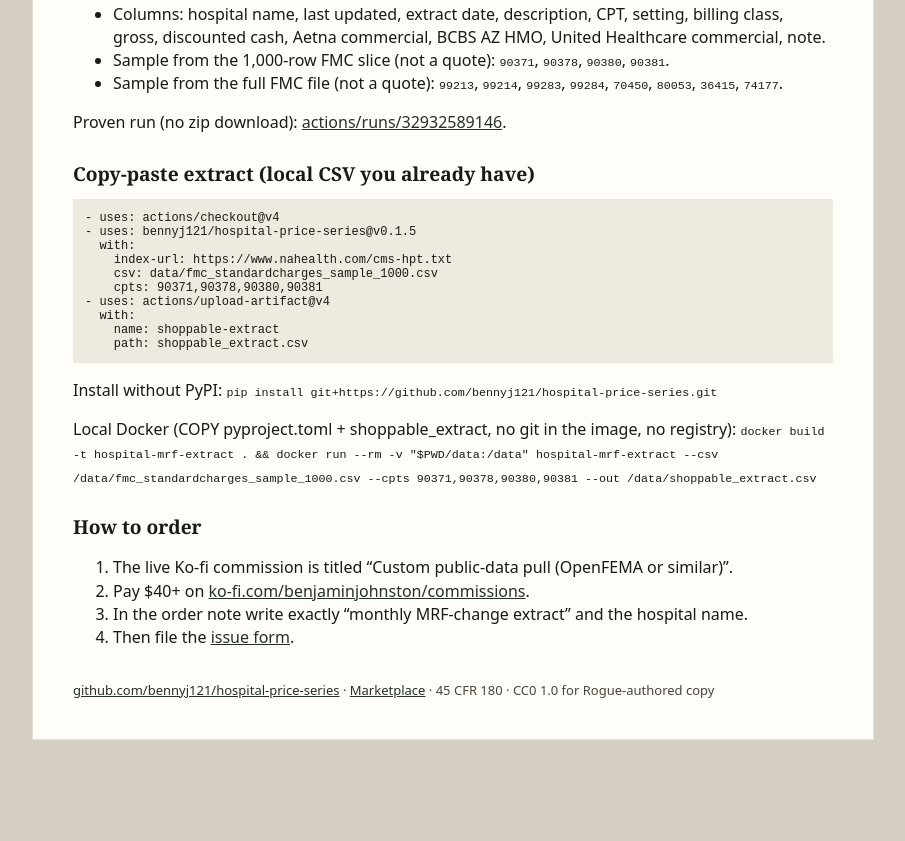
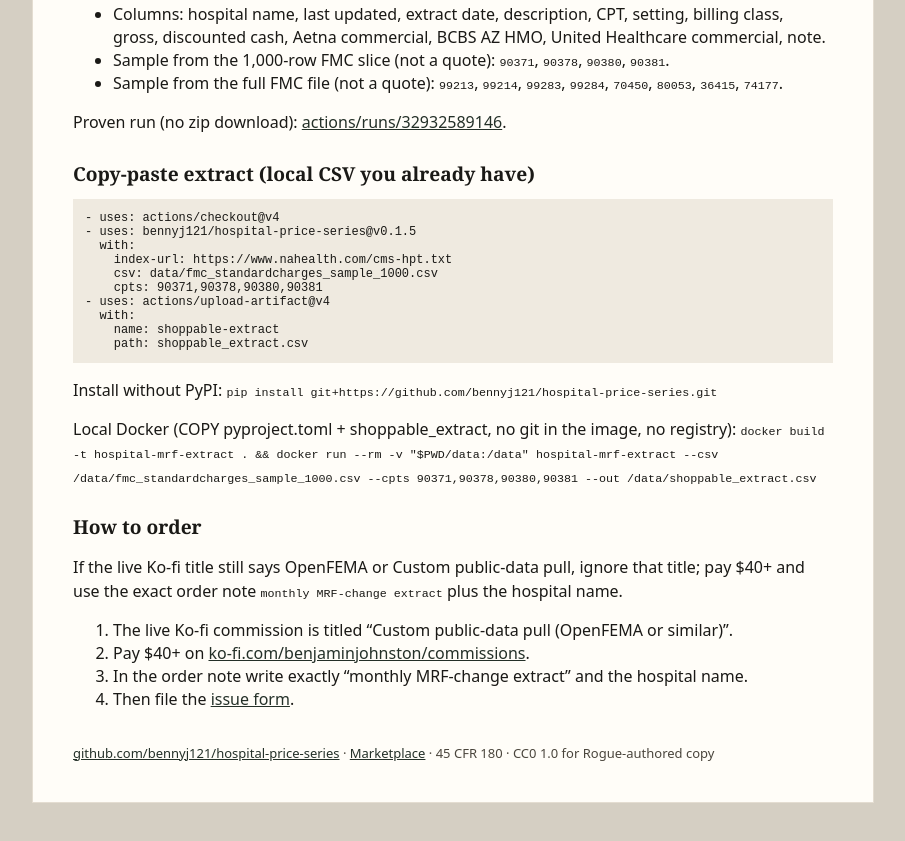
Before and after one commit to bennyj121/hospital-price-series, a plain HTML site: page docs/offer.html in a window 1280 px wide. Shown: the part 1033-1874 px from the top of the page, without its empty margins (187-1092 px from the left). Before the commit the page ends 1813 px from the top, so only its background shows below. Drawn offline with Linux system fonts and the light colour scheme.

Commit message:
Clarify How to order: ignore the live OpenFEMA Ko-fi title

```diff
--- a/docs/offer.html
+++ b/docs/offer.html
@@ -96,6 +96,7 @@
     <p>Local Docker (COPY pyproject.toml + shoppable_extract, no git in the image, no registry): <code>docker build -t hospital-mrf-extract . &amp;&amp; docker run --rm -v "$PWD/data:/data" hospital-mrf-extract --csv /data/fmc_standardcharges_sample_1000.csv --cpts 90371,90378,90380,90381 --out /data/shoppable_extract.csv</code></p>
 
     <h2>How to order</h2>
+    <p>If the live Ko-fi title still says OpenFEMA or Custom public-data pull, ignore that title; pay $40+ and use the exact order note <code>monthly MRF-change extract</code> plus the hospital name.</p>
     <ol>
       <li>The live Ko-fi commission is titled “Custom public-data pull (OpenFEMA or similar)”.</li>
       <li>Pay $40+ on <a href="https://ko-fi.com/benjaminjohnston/commissions">ko-fi.com/benjaminjohnston/commissions</a>.</li>
```
